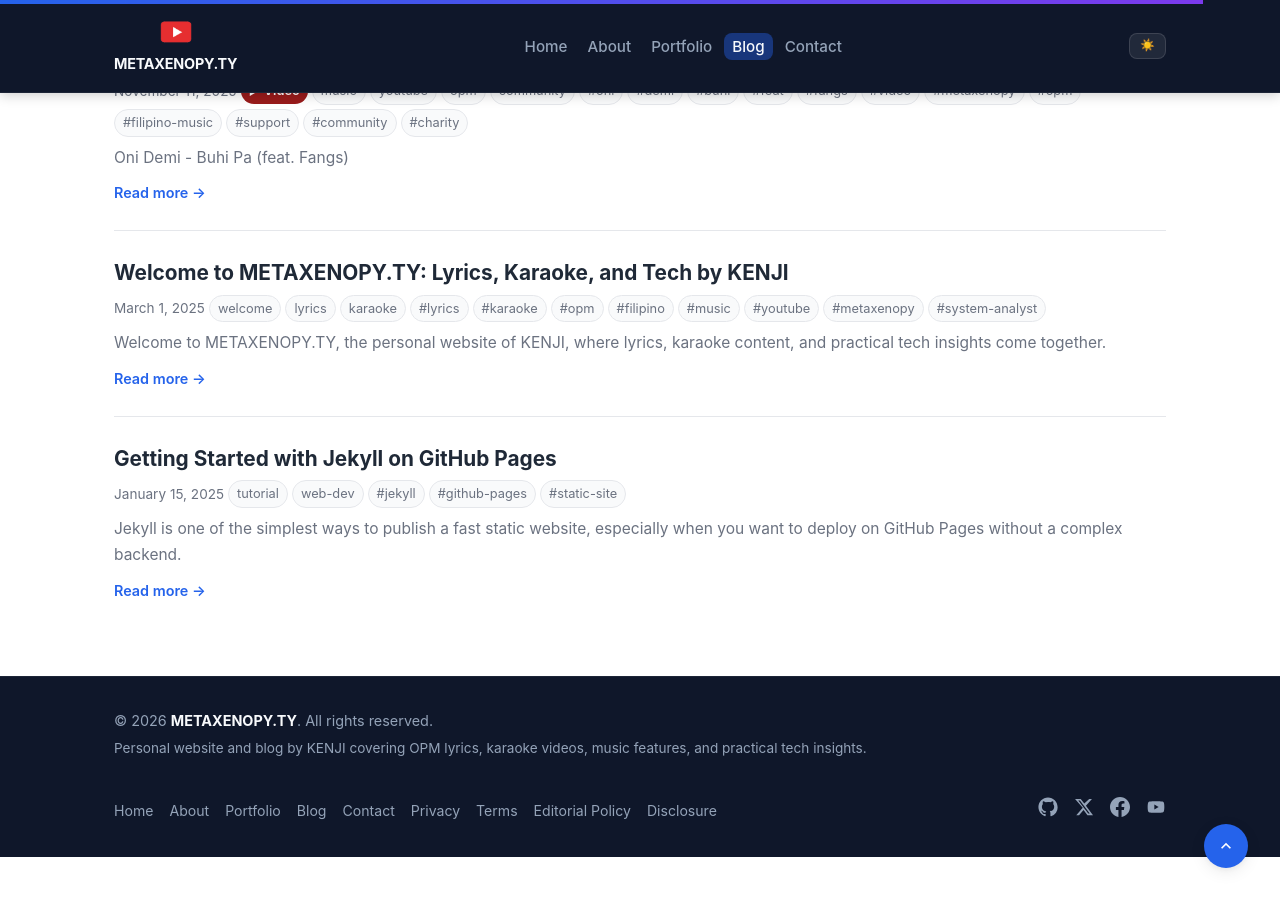
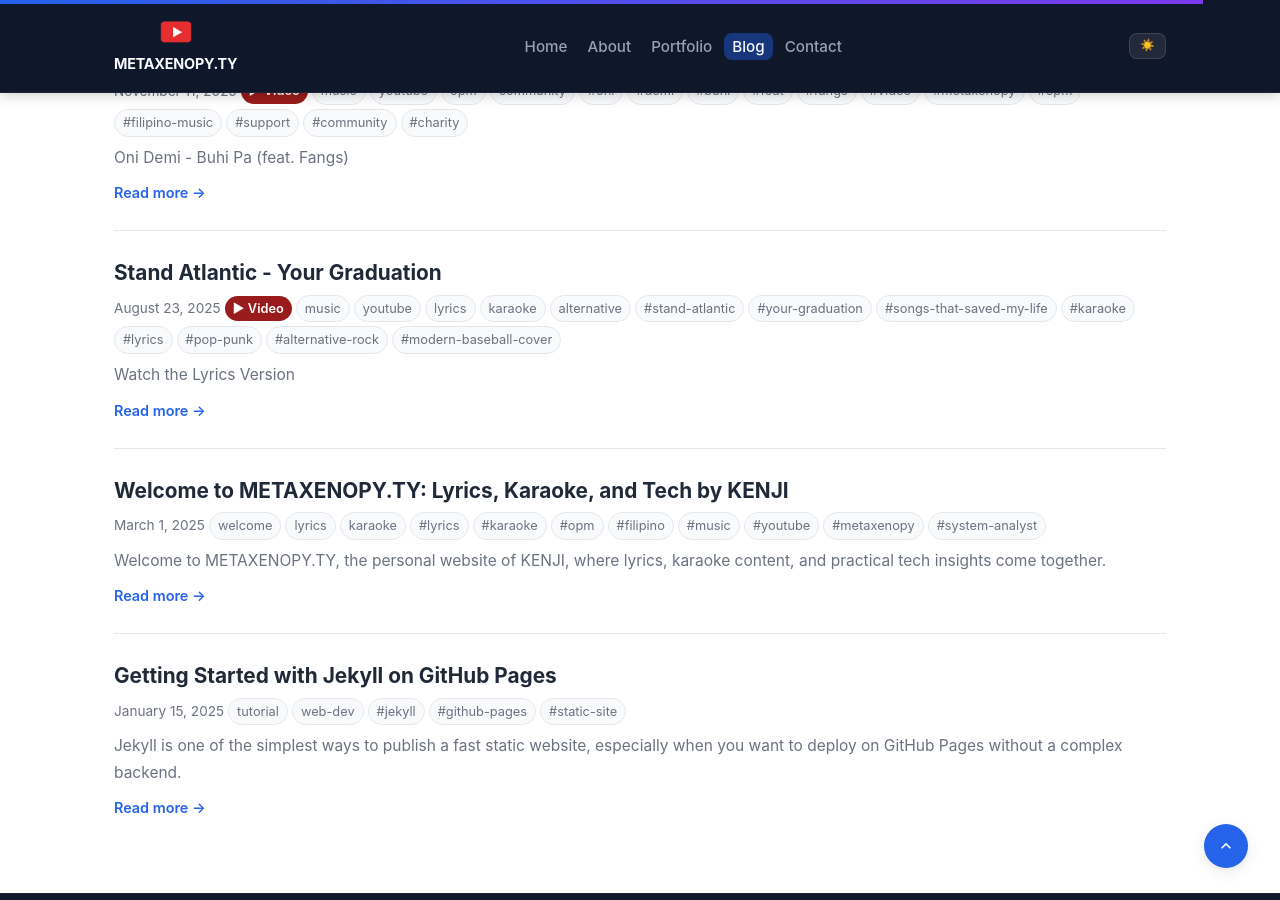
Before and after one commit to darzmackz/darzmackz.github.io, a Jekyll site: the page built from blog/index.html, in a window 1280 px wide and 900 px high, scrolled down 2716 px. Built offline with Jekyll 4.4.1, drawn with Linux system fonts in a browser that asks for light colours; some of the changed lines change nothing that is shown.

Commit message:
Update: Stand Atlantic - Your Graduation

````diff
--- a/_posts/2025-08-23-stand-atlantic-your-graduation.md
+++ b/_posts/2025-08-23-stand-atlantic-your-graduation.md
@@ -1,86 +1,54 @@
 ---
-layout: "post"
+layout: post
 title: "Stand Atlantic - Your Graduation"
 date: "2025-08-23 12:00:00 +0800"
-categories: ["music", "youtube", "lyrics", "karaoke"]
-tags: ["stand", "atlantic", "your", "graduation", "karaoke", "lyrics", "metaxenopy"]
+categories: [music, youtube, lyrics, karaoke, alternative]
+tags: [stand-atlantic, your-graduation, songs-that-saved-my-life, karaoke, lyrics, pop-punk, alternative-rock, modern-baseball-cover]
 youtube_id: "OVG6UsSHUdw"
-description: "A draft post for Stand Atlantic - Your Graduation that combines both lyrics and karaoke versions into one cleaner, more useful blog entry."
+description: "Experience “Your Graduation” by Stand Atlantic with both lyrics and karaoke versions—perfect for fans who want to relive the emotion or sing along to this powerful pop-punk cover."
 seo_title: "Stand Atlantic - Your Graduation | METAXENOPY.TY"
-published: false
-status: "draft"
+status: "published"
+published: true
 ---
 
-## SOURCE_DATA
+## Watch the Lyrics Version
 
-- Final post title: Stand Atlantic - Your Graduation
-- Channel: METAXENOPY
-- Blog post date: 2025-08-23
-- Available video types: karaoke, lyrics
+If you want to fully feel the impact of *Your Graduation*, the lyrics version is the best place to start. It lets you follow every line and connect with the emotion that defines this powerful pop-punk cover.
 
-### Video Links
+---
 
-- Stand Atlantic - Your Graduation (Karaoke): https://www.youtube.com/watch?v=6uRkFY1A1eE
-- Stand Atlantic - Your Graduation (Lyrics): https://www.youtube.com/watch?v=OVG6UsSHUdw
+# Stand Atlantic - Your Graduation
 
-### Source Description Snippets
+Some songs never lose their emotional weight—and *Your Graduation* is one of them. Reimagined by **Stand Atlantic**, this version brings a fresh burst of energy while keeping the raw feeling that made the original so memorable.
 
-- Stand Atlantic - Your Graduation (Karaoke): Sing it loud with this karaoke version of “Your Graduation” by Stand Atlantic, from the Songs That Saved My Life album. Originally by Modern Baseball, this pop-punk reimagining brings new energy to a classic emo anthem—perfect for karaoke nights or jamming out solo. 🎤 Made for fans who love heartfelt lyrics, energetic guitars, and emotional releases. 📀 Album: Songs That Saved My Life 🎵 Original So
-- Stand Atlantic - Your Graduation (Lyrics): Follow along with the lyrics to "Your Graduation" by Stand Atlantic, featured on the Songs That Saved My Life compilation. This pop-punk cover of the Modern Baseball original hits just as hard—with raw emotion, fierce vocals, and undeniable energy. 🖤 This project is all about songs that made a difference—and this one hits home. 📀 Album: Songs That Saved My Life 🎙️ Artist: Stand Atlantic 🎵 Original
+Featured on *Songs That Saved My Life*, this cover transforms the track into something both familiar and new, blending heartfelt lyrics with a more intense, modern pop-punk sound.
 
-## AI_DRAFT_PROMPT
+---
 
-```text
-Create a unique blog post in Markdown.
+## Sing Along with the Karaoke Version
 
-Requirements:
-- Keep the title exactly: "Stand Atlantic - Your Graduation"
-- Use the blog post date exactly: 2025-08-23
-- Make it SEO-friendly but natural
-- Make it human, readable, and not robotic
-- Use the title as the main SEO topic naturally
-- Do not invent facts beyond the provided details
-- Write an engaging intro, not a generic one
-- Use clean section headings
-- Add a short natural closing paragraph
-- Make the article feel handcrafted and useful to readers
-- Avoid generic filler and repetitive phrasing
-- Do not mention anything about AI, automation, or draft generation
-- Since both lyrics and karaoke versions exist, combine them naturally into one post
-- Mention the lyrics version as the one for readers who want to follow the words
-- Mention the karaoke version as the one for readers who want to sing along
+If you want to take part in that energy, the karaoke version gives you the perfect opportunity. Whether you're singing solo or just letting it all out, it’s a great way to connect with the song on a more personal level.
 
-Available source data:
-- Final post title: Stand Atlantic - Your Graduation
-- Channel: METAXENOPY
-- Site title: METAXENOPY.TY
-- Site author: Kent Harvey Plando
-- YouTube publish date: 2025-08-23
-- Available video types: karaoke, lyrics
+<iframe width="100%" height="400" src="https://www.youtube.com/embed/6uRkFY1A1eE" frameborder="0" allowfullscreen></iframe>
 
-Video sources:
-- Stand Atlantic - Your Graduation (Karaoke) => https://www.youtube.com/watch?v=6uRkFY1A1eE
-- Stand Atlantic - Your Graduation (Lyrics) => https://www.youtube.com/watch?v=OVG6UsSHUdw
+---
 
-Source description snippets:
-- Stand Atlantic - Your Graduation (Karaoke): Sing it loud with this karaoke version of “Your Graduation” by Stand Atlantic, from the Songs That Saved My Life album. Originally by Modern Baseball, this pop-punk reimagining brings new energy to a classic emo anthem—perfect for karaoke nights or jamming out solo. 🎤 Made for fans who love heartfelt lyrics, energetic guitars, and emotional releases. 📀 Album: Songs That Saved My Life 🎵 Original So
-- Stand Atlantic - Your Graduation (Lyrics): Follow along with the lyrics to "Your Graduation" by Stand Atlantic, featured on the Songs That Saved My Life compilation. This pop-punk cover of the Modern Baseball original hits just as hard—with raw emotion, fierce vocals, and undeniable energy. 🖤 This project is all about songs that made a difference—and this one hits home. 📀 Album: Songs That Saved My Life 🎙️ Artist: Stand Atlantic 🎵 Original
+## A New Energy to a Classic Track
 
-Return the final answer in this exact order:
-1. SEO Title
-2. Excerpt/Description
-3. Categories
-4. Tags
-5. Markdown Content
+What makes this version stand out is how it reintroduces the song with a different intensity. The instrumentation feels sharper, the delivery more aggressive, and the emotion just as real—if not more.
 
-Formatting rules for your answer:
-- SEO Title: one line only
-- Excerpt/Description: one paragraph only
-- Categories: comma-separated list
-- Tags: comma-separated list
-- Markdown Content: full blog post only
-```
+---
 
-## CONTENT
+## Final Thoughts
 
-Paste the AI_DRAFT_PROMPT into ChatGPT, then replace this section with the final polished Markdown content.
+*Your Graduation* by Stand Atlantic proves how a great song can evolve while still holding onto what made it special. Whether you're here to follow the lyrics or sing along, it’s a track that continues to resonate.
+
+---
+
+## Follow METAXENOPY on YouTube
+
+I also publish lyrics and karaoke content on the **METAXENOPY** YouTube channel.
+
+[Subscribe to METAXENOPY on YouTube](https://www.youtube.com/@metaxenopy?sub_confirmation=1)
+
+If you have a song request or topic idea, visit the [contact page]({{ '/contact/' | relative_url }}).
````
